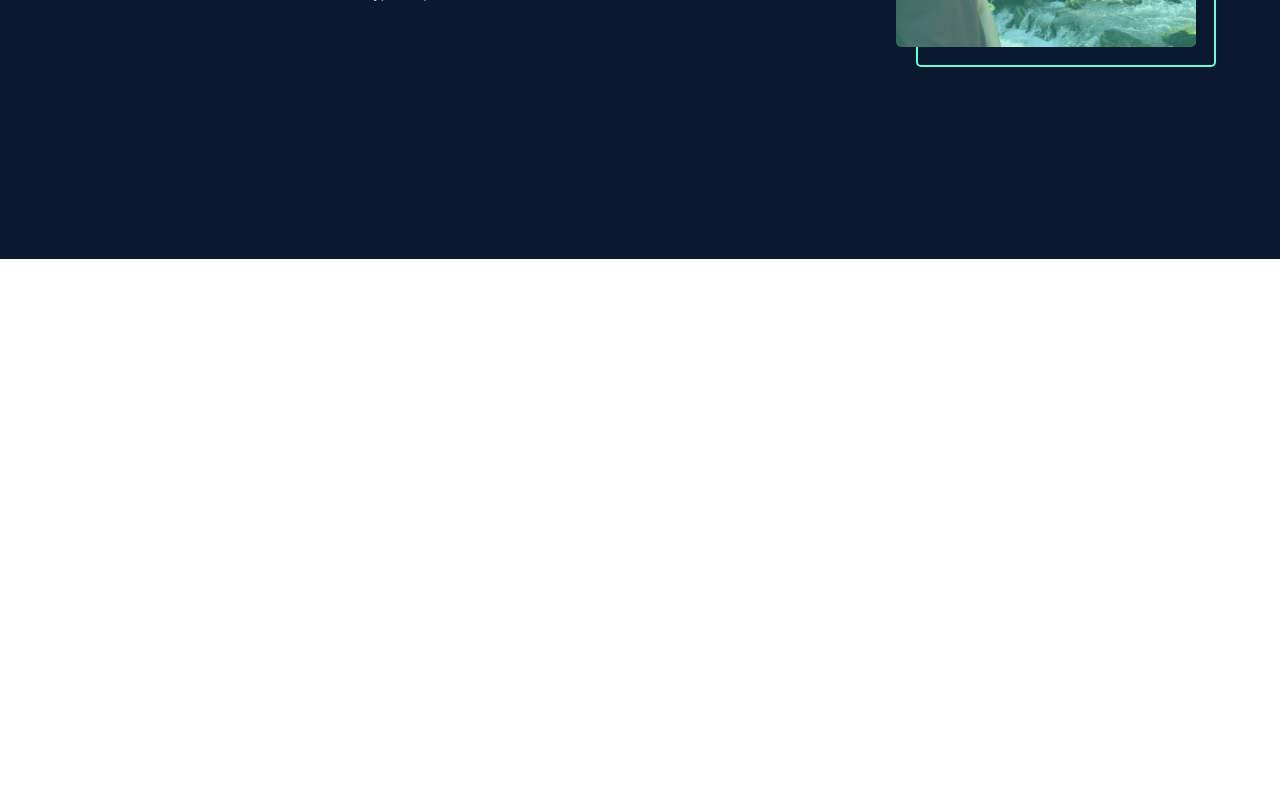
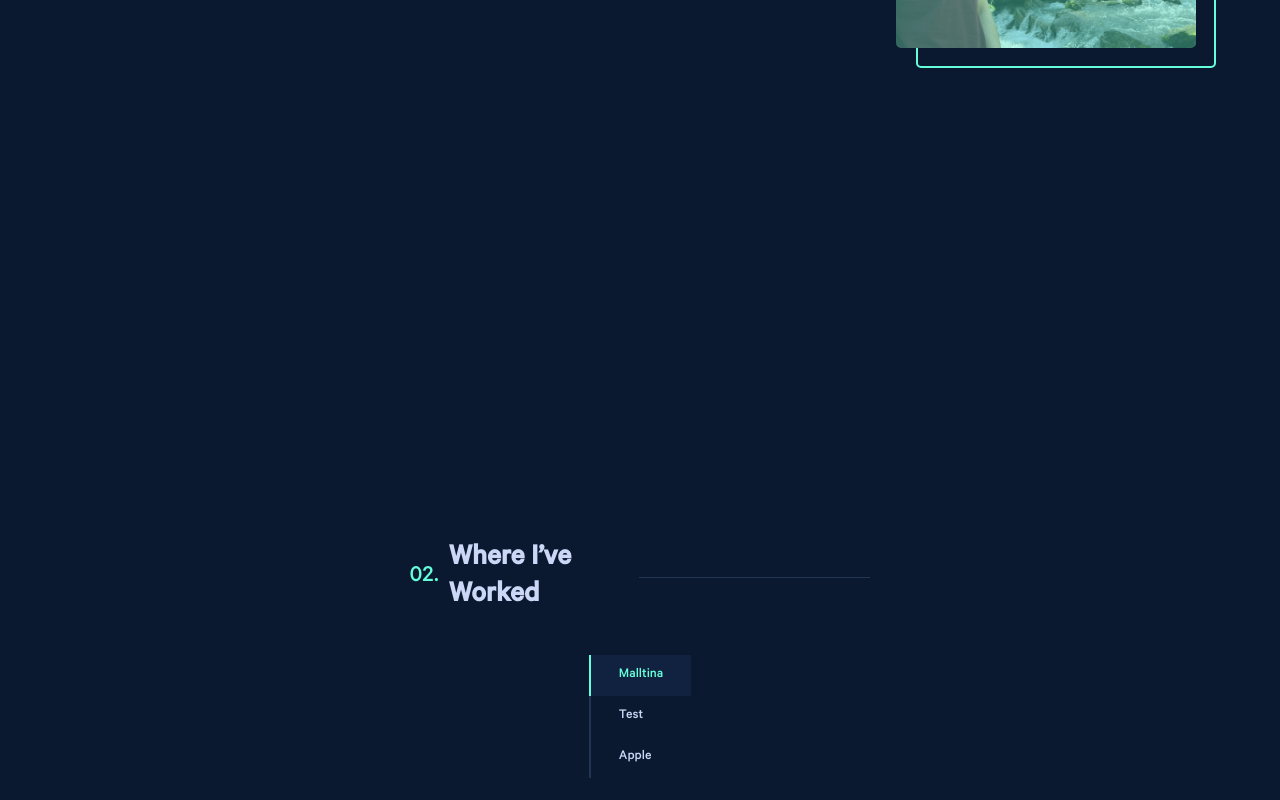
Before and after one commit to alizabetpoor/portfolio_with_react, a Next.js app: page / in a window 1280 px wide. Shown: the part 1341-2141 px from the top of the page. Before the commit the page ends 1600 px from the top, so only its background shows below. Built offline with nearby package versions, Linux system fonts and the light colour scheme.

Commit message:
feat/work_experience_section create workexperience section component craete company component create detail component add types add workexperience section to the main page change global css add calibre font

```diff
--- /dev/null
+++ b/src/components/WorkExperienceSection/Company/index.tsx
@@ -0,0 +1,26 @@
+import { CompanyProps } from '../../../interface/components/workExperienceSection/company';
+import styles from './style.module.scss';
+
+const companies = ['Malltina', 'Test', 'Apple'];
+
+const Company = ({
+	activeCompanyIndex,
+	handleCompanyIndexChange,
+}: CompanyProps) => {
+	return (
+		<ul className={styles.company}>
+			{companies.map((company, index) => (
+				<li
+					onClick={() => handleCompanyIndexChange(index)}
+					className={`${
+						activeCompanyIndex === index ? styles.company__active : ''
+					}`}
+					key={index}>
+					{company}
+				</li>
+			))}
+		</ul>
+	);
+};
+
+export default Company;
--- /dev/null
+++ b/src/components/WorkExperienceSection/Company/style.module.scss
@@ -0,0 +1,24 @@
+.company {
+	display: flex;
+	flex-direction: column;
+	padding: 0;
+	color: $lightest-slate;
+	list-style: none;
+	font-size: 14px;
+	li {
+		padding: 12px 28px;
+		border-left: 2px solid $lightest-navy;
+		transition: 0.2s ease-in-out;
+		&:hover {
+			background-color: $light-navy;
+			color: $green;
+			cursor: pointer;
+		}
+	}
+
+	&__active {
+		border-left: 2px solid $green !important;
+		background-color: $light-navy;
+		color: $green;
+	}
+}
--- /dev/null
+++ b/src/components/WorkExperienceSection/Detail/style.module.scss
@@ -0,0 +1,27 @@
+.detail {
+	color: $light-slate;
+
+	&__roleAndCompany {
+		font-size: 22px;
+		color: $lightest-slate;
+		font-weight: 500;
+		span {
+			&:last-child {
+				color: $green;
+			}
+		}
+		a {
+			&:last-child {
+				color: $green;
+			}
+		}
+	}
+	&__items {
+		display: flex;
+		flex-direction: column;
+		li {
+			&::before {
+			}
+		}
+	}
+}
--- /dev/null
+++ b/src/components/WorkExperienceSection/index.tsx
@@ -0,0 +1,27 @@
+import { useState } from 'react';
+import Title from '../Title';
+import Company from './Company';
+import styles from './style.module.scss';
+
+const WorkExperienceSection = () => {
+	const [activeCompanyIndex, setActiveCompanyIndex] = useState(0);
+
+	const handleCompanyIndexChange = (index: number) => {
+		if (index !== activeCompanyIndex) setActiveCompanyIndex(index);
+	};
+
+	return (
+		<div className={styles.workExperience}>
+			<Title text='Where I’ve Worked' number={2} />
+			<div className={styles.workExperience__detail}>
+				<Company
+					activeCompanyIndex={activeCompanyIndex}
+					handleCompanyIndexChange={handleCompanyIndexChange}
+				/>
+				<div></div>
+			</div>
+		</div>
+	);
+};
+
+export default WorkExperienceSection;
--- /dev/null
+++ b/src/components/WorkExperienceSection/style.module.scss
@@ -0,0 +1,12 @@
+.workExperience {
+	height: 100vh;
+	display: flex;
+	align-items: center;
+	justify-content: center;
+	flex-direction: column;
+	background-color: inherit;
+	padding: 0 32%;
+	&__detail {
+		display: flex;
+	}
+}
--- /dev/null
+++ b/src/interface/components/workExperienceSection/company/index.ts
@@ -0,0 +1,4 @@
+export interface CompanyProps {
+	activeCompanyIndex: number;
+	handleCompanyIndexChange: (index: number) => void;
+}
--- a/src/pages/index.tsx
+++ b/src/pages/index.tsx
@@ -1,6 +1,7 @@
 import type { NextPage } from 'next';
 import AboutSection from '../components/AboutSection';
 import BioSection from '../components/BioSection/BioSection';
+import WorkExperienceSection from '../components/WorkExperienceSection';
 import styles from '../styles/Home.module.scss';
 
 const Home: NextPage = () => {
@@ -8,6 +9,7 @@ const Home: NextPage = () => {
 		<div className={styles.container}>
 			<BioSection />
 			<AboutSection />
+			<WorkExperienceSection />
 		</div>
 	);
 };
--- a/src/styles/globals.css
+++ b/src/styles/globals.css
@@ -1,3 +1,8 @@
+@font-face {
+	font-family: Calibre;
+	src: url('/public/asset/fonts/calibre/CalibreMedium.otf');
+}
+
 html,
 body {
 	padding: 0;
@@ -31,3 +36,9 @@ a {
 #__next {
 	height: 100%;
 }
+ul,
+li {
+	padding: 0;
+	list-style: none;
+	margin: 0;
+}
```
Also changed, not shown: src/components/WorkExperienceSection/Detail/index.tsx (added, +25 -0 lines), src/interface/components/workExperienceSection/detail/index.ts (added, +7 -0 lines), public/asset/fonts/calibre/CalibreMedium.otf (added).
